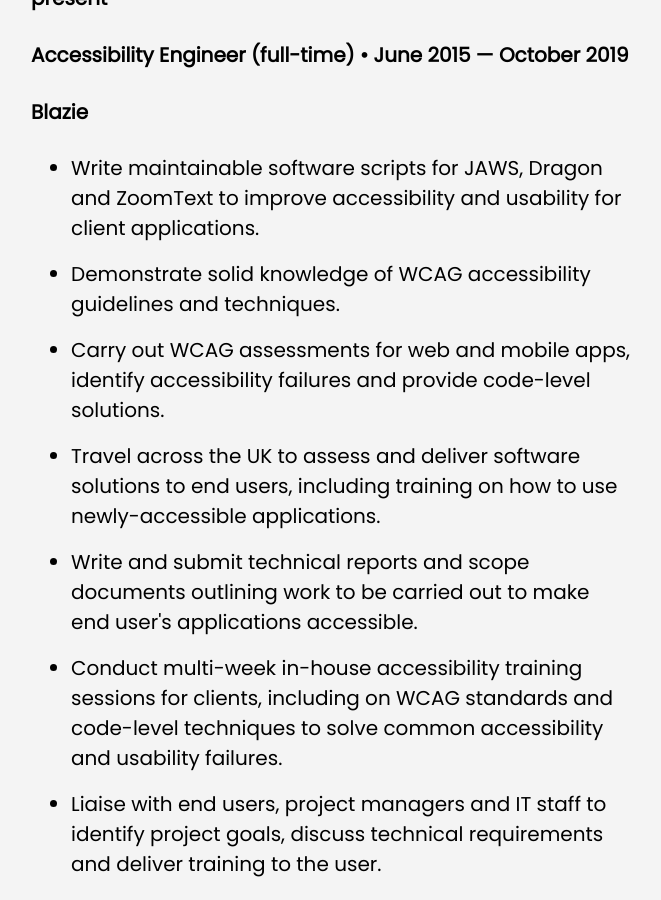
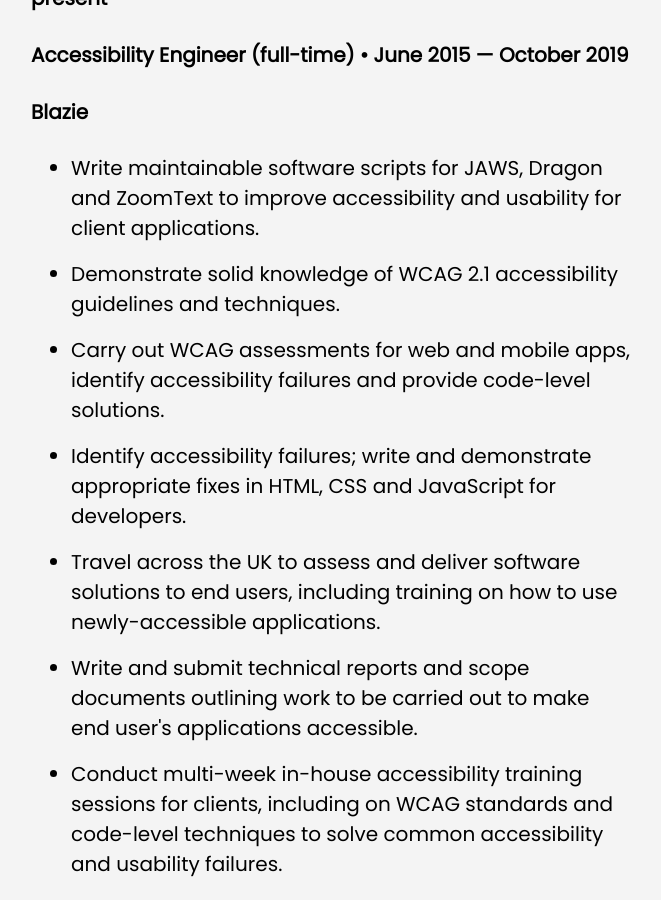
Before and after one commit to ptikobj/cv, a Jekyll site: the page built from index.md, in a window 1280 px wide and 900 px high, scrolled down 775 px. Shown: the whole window, without its empty margins (309-970 px from the left). Built offline with Jekyll 4.4.1, drawn with Linux system fonts in a browser that asks for light colours; nearby versions of some CDN libraries.

Commit message:
updated experience

```diff
--- a/_data/experience.yml
+++ b/_data/experience.yml
@@ -11,11 +11,14 @@
         ZoomText to improve accessibility and usability for client
         applications.
     - task: >-
-        Demonstrate solid knowledge of WCAG accessibility guidelines
+        Demonstrate solid knowledge of WCAG 2.1 accessibility guidelines
         and techniques.
     - task: >-
         Carry out WCAG assessments for web and mobile apps, identify
         accessibility failures and provide code-level solutions.
+    - task: >-
+         Identify accessibility failures; write and demonstrate
+         appropriate fixes in HTML, CSS and JavaScript for developers.
     - task: >-
         Travel across the UK to assess and deliver software solutions to
         end users, including training on how to use newly-accessible
```
